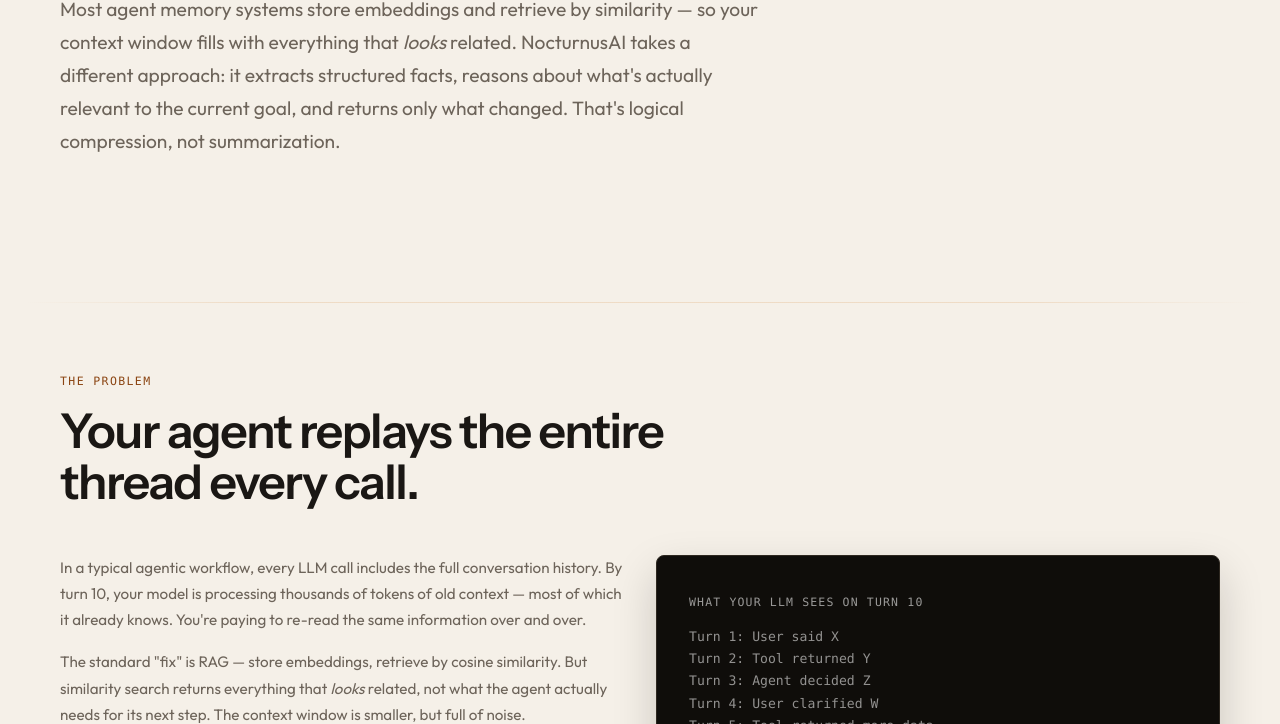
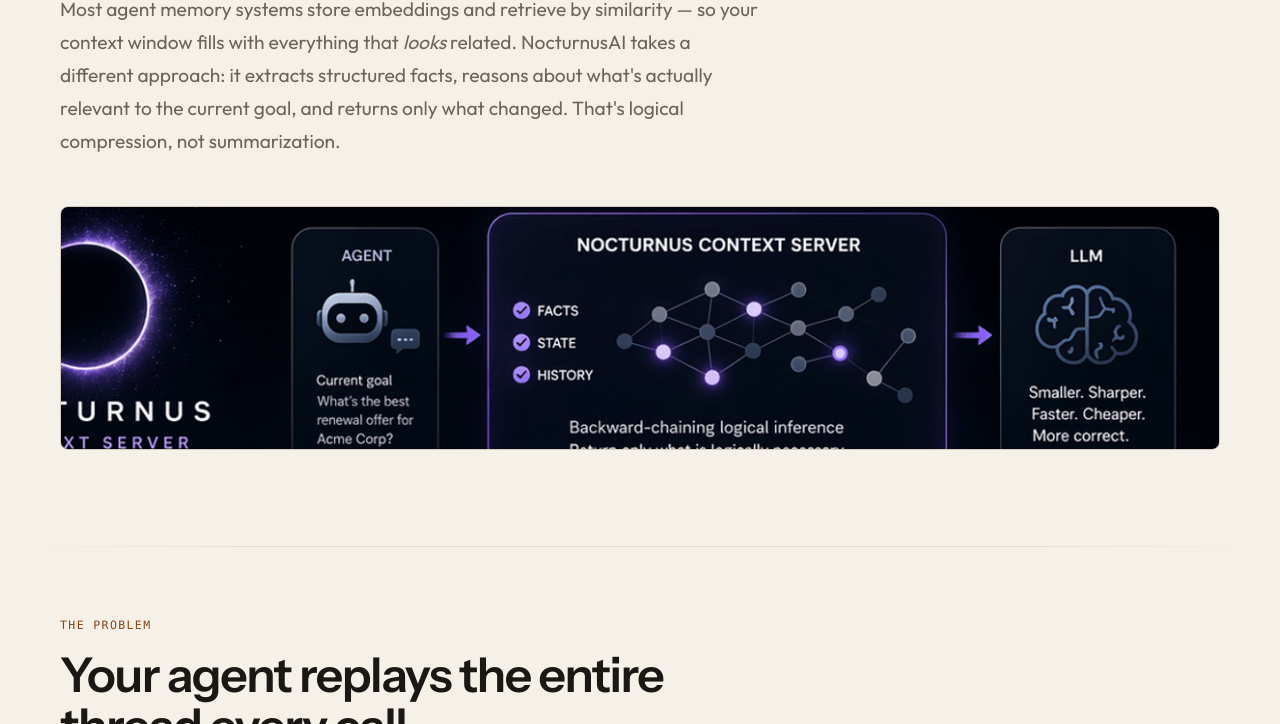
Before and after one commit to Auctalis/nocturnusai, an Astro site in the folder site/: page /how-it-works in a window 1280 px wide. Shown: the part 376-1100 px from the top of the page. Built offline with nearby package versions, Linux system fonts and the light colour scheme; Astro itself is replaced by a stand-in of ours; a web font is replaced by a local one.

Commit message:
site+readme: infographic across README, how-it-works, about, and OG
1. GitHub README — cropped hero (architecture + math table) at the top,
   right below the badge row. First thing visitors see.

2. /how-it-works — architecture pipeline diagram (Agent → Nocturnus →
   LLM) added below the hero text, before "The Problem" section.

3. /about — downloadable one-pager PNG (full infographic at 2400px)
   linked from the CTA section with a "Download one-pager" button.

4. OG/Twitter — og-default.jpg (already committed) + og-default.png
   fallback. Every shared link now previews the infographic.

Image variants (all generated from the source PNG via sharp):
- README-hero.png: 1400px wide, top 520px crop, 171KB
- architecture-pipeline.png: 1200px wide, pipeline crop, 121KB
- nocturnus-one-pager.png: 2400px wide, full, 1.1MB
- og-default.png: 1200x630, 249KB

```diff
--- a/site/src/pages/about.astro
+++ b/site/src/pages/about.astro
@@ -232,6 +232,15 @@ const aboutJsonLd = {
           </p>
         </div>
 
+        <div style="text-align: center; margin-bottom: var(--space-5);" class="reveal">
+          <a href="/nocturnus-one-pager.png" download="Nocturnus-AI-One-Pager.png" class="button-secondary" style="font-size: 0.95rem; padding: 0.75rem 1.8rem;">
+            Download one-pager (PNG) &darr;
+          </a>
+          <p style="font-size: 0.78rem; color: rgba(255,255,255,0.4); margin-top: 0.6rem;">
+            Architecture, math, integrations, and mission &mdash; one image, print-friendly.
+          </p>
+        </div>
+
         <div class="statement-grid reveal reveal-delay-1">
           <div class="plain-card" style="background: rgba(255,255,255,0.04); border-color: rgba(255,255,255,0.12); box-shadow: none;">
             <h3 style="color: var(--site-dark-text);">Try the engine</h3>
--- a/site/src/pages/how-it-works.astro
+++ b/site/src/pages/how-it-works.astro
@@ -26,6 +26,17 @@ const base = import.meta.env.BASE_URL.replace(/\/$/, '');
             NocturnusAI takes a different approach: it extracts structured facts, reasons about what's actually relevant to the current goal, and returns only what changed.
             That's logical compression, not summarization.
           </p>
+        </div>
+
+        <div class="reveal reveal-delay-1" style="margin-top: var(--space-4);">
+          <img
+            src="/architecture-pipeline.png"
+            alt="Architecture diagram: Agent sends current goal to Nocturnus Context Server which checks Facts, State, and History via backward-chaining logical inference, then returns only what is logically necessary to the LLM."
+            width="1200"
+            height="252"
+            loading="eager"
+            style="width: 100%; height: auto; border-radius: var(--radius-md); border: 1px solid var(--site-line);"
+          />
         </div>
       </div>
     </section>
```
Also changed, not shown: README-hero.png (added), README.md, site/public/architecture-pipeline.png (added), site/public/nocturnus-one-pager.png (added), site/public/og-default.png (added).
